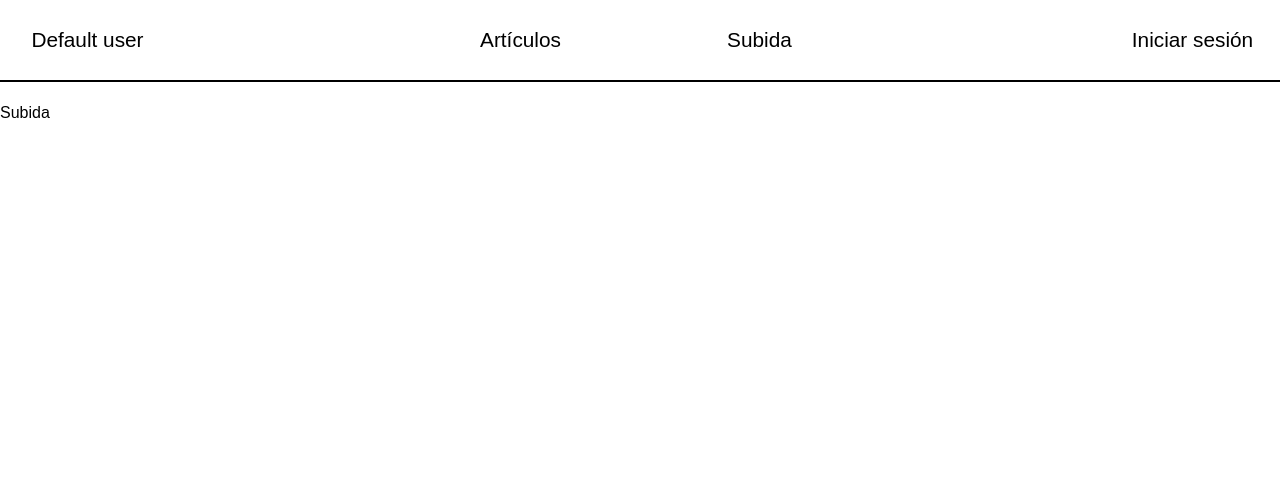
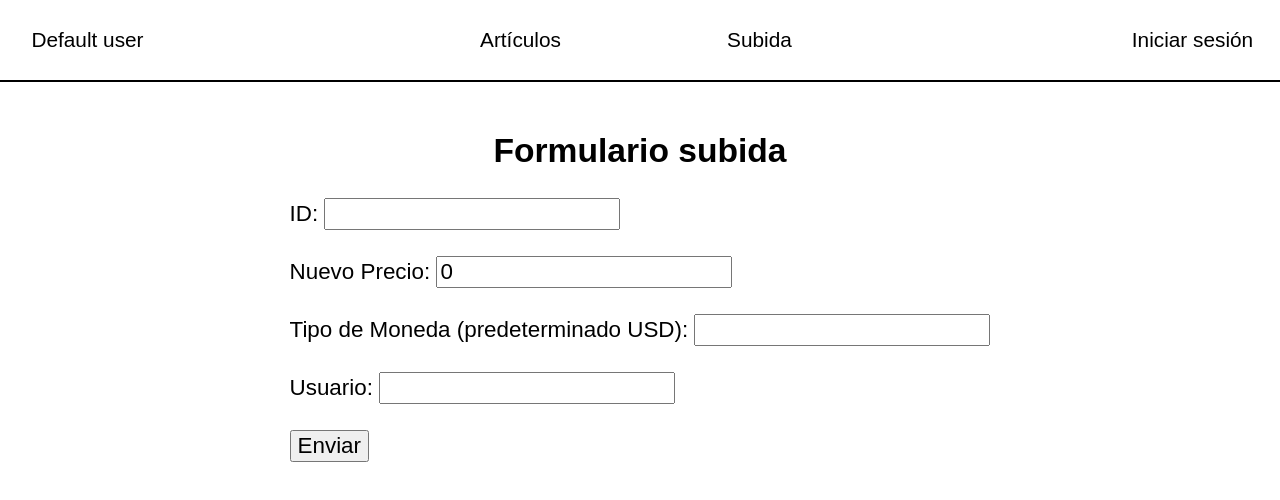
Before and after one commit to ErickAC12/administrador-descuentos, a React (Vite) app in the folder frontend/: page /subida in a window 1280 px wide. Shown: the top 500 px of the page. Built offline with nearby package versions, Linux system fonts and the light colour scheme.

Commit message:
componente subida

```diff
--- /dev/null
+++ b/frontend/src/interfaces/PrecioEspecial.ts
@@ -0,0 +1,10 @@
+interface PrecioEspecial {
+  id: string,
+  price: number,
+  currencyPrice?: string,
+  user: string,
+  createdAt?: string,
+  updatedAt?: string
+}
+
+export default PrecioEspecial
--- a/frontend/src/interfaces/Producto.ts
+++ b/frontend/src/interfaces/Producto.ts
@@ -8,7 +8,7 @@ interface Producto {
   currencyPrice?: string;
   brand?: string;
   sku?: string;
-  tags?: [string];
+  tags?: string[];
   createdAt?: string;
   updatedAt?: string;
 }
--- /dev/null
+++ b/frontend/src/pages/Subida.css
@@ -0,0 +1,11 @@
+#Subida {
+  display: flex;
+  justify-content: center;
+  align-items: center;
+  flex-direction: column;
+  font-size: 1.4rem;
+}
+
+input {
+  font-size: 1.4rem;
+}
--- a/frontend/src/pages/Subida.tsx
+++ b/frontend/src/pages/Subida.tsx
@@ -1,9 +1,89 @@
-import React from 'react'
+import React, { useState } from 'react'
+import PrecioEspecial from '../interfaces/PrecioEspecial'
+import './Subida.css'
 
-const Subida = () => {
+const Subida: React.FC = () => {
+  const [formData, setFormData] = useState<PrecioEspecial>({
+    id: '',
+    price: 0,
+    user: ''
+  })
+
+  const handleChange = (e: React.ChangeEvent<HTMLInputElement | HTMLSelectElement>) => {
+    const { name, value } = e.target;
+    setFormData((prevData) => ({
+      ...prevData,
+      [name]: value
+    }));
+  }
+
+  const handleSubmit = async (e: React.FormEvent<HTMLFormElement>) => {
+    e.preventDefault();
+    if (formData.id == '' || formData.price == 0 || formData.user == '') {
+      alert("Datos inválidos.");
+      return;
+    }
+    try {
+      const response = await fetch(`http://localhost:5000/api/producto/${formData.id}`);
+      const data = await response.json();
+
+      if (data) {
+        const formDataCopy = { ...formData, currencyPrice: formData.currencyPrice?.toUpperCase() }
+
+        await fetch(`http://localhost:5000/api/precioespecial`, {
+          method: 'POST',
+          headers: {
+            'Content-Type': 'application/json'
+          },
+          body: JSON.stringify(formDataCopy)
+        });
+        alert("Precio especial subido.");
+      }
+    } catch (err) {
+      console.error(err);
+      alert("ID no existente.");
+    }
+  }
+
   return (
-    <div>Subida</div>
+    <div id="Subida">
+      <h2>Formulario subida</h2>
+      <form onSubmit={handleSubmit}>
+        <label htmlFor="id">ID:  </label>
+        <input type="text"
+               id="id"
+               name="id"
+               value={formData.id}
+               onChange={handleChange}
+               required/>
+        <br /><br />
+        <label htmlFor="nuevoPrecio">Nuevo Precio:  </label>
+        <input type="number"
+               id="nuevoPrecio"
+               name="price"
+               value={formData.price}
+               onChange={handleChange}
+               required/>
+        <br /><br />
+        <label htmlFor="tipoMoneda">Tipo de Moneda (predeterminado USD):  </label>
+        <input type="text"
+               id="tipoMoneda"
+               name="currencyPrice"
+               value={formData.currencyPrice?.toUpperCase()}
+               onChange={handleChange}/>
+        <br /><br />
+        <label htmlFor="usuario">Usuario:  </label>
+        <input type="text"
+               id="usuario"
+               name="user"
+               value={formData.user}
+               onChange={handleChange}
+               required/>
+        <br /><br />
+        <input type="submit" value="Enviar" />
+      </form>
+    </div>
   )
 }
 
-export default Subida
+export default Subida;
```
Also changed, not shown: 2 other files (tests, documents, lock files or other folders).
